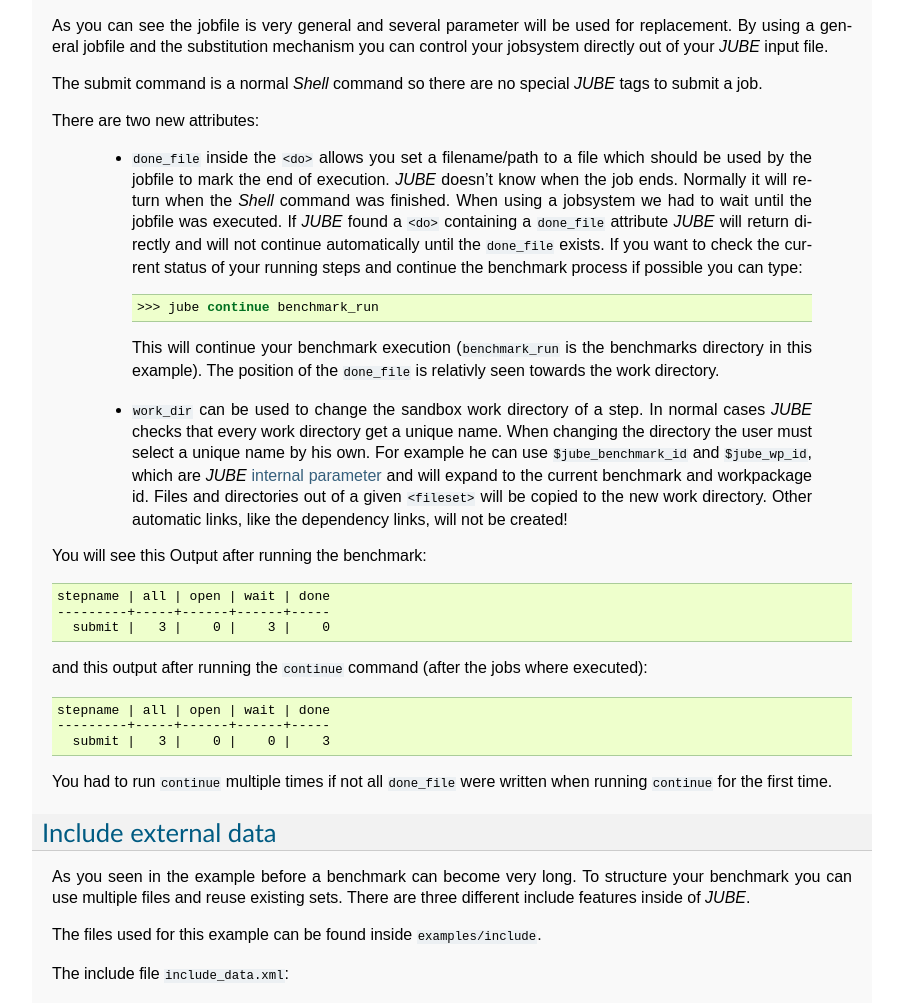
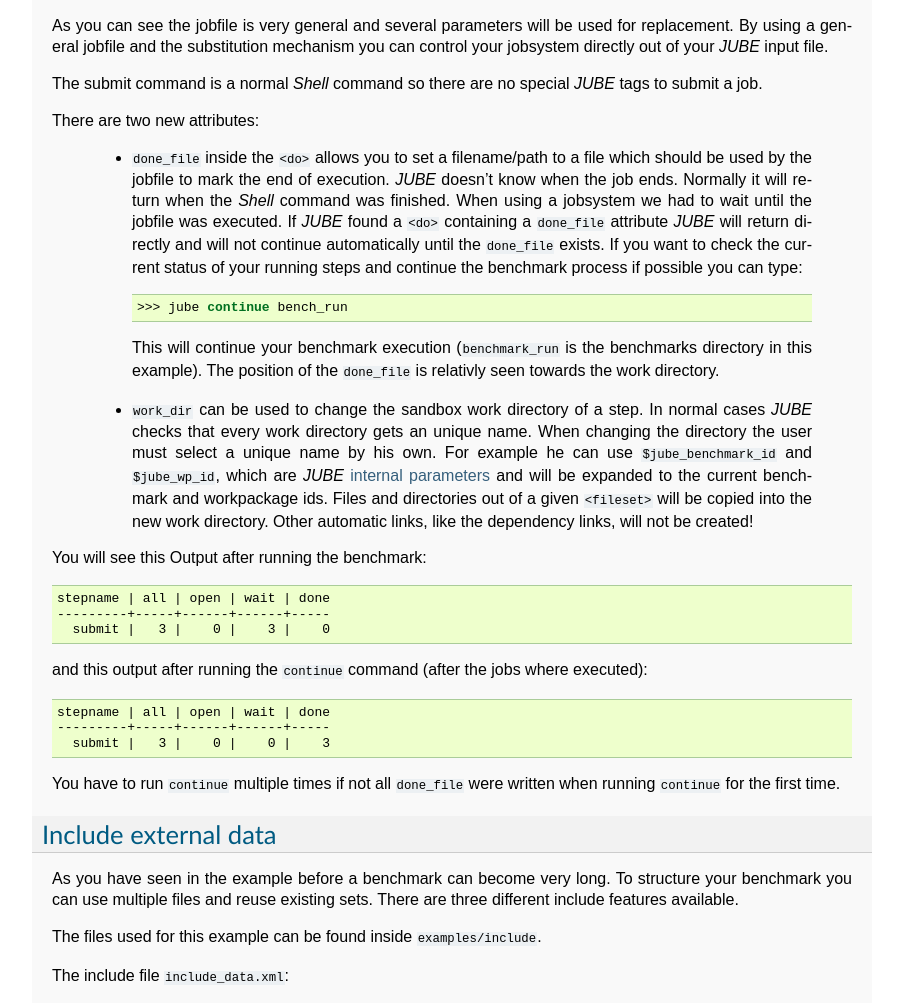
Before and after one commit to FZJ-JSC/JUBE, a Sphinx documentation site: the page built from docs/advanced.rst, in a window 1280 px wide and 1400 px high, scrolled down 2314 px. Shown: the part 243-1246 px from the top of the window, without its empty margins (198-1101 px from the left). Built offline with Sphinx 7.4.7, drawn with Linux system fonts in a browser that asks for light colours; some of the changed text lies outside the part shown; grey boxes are pictures that could not be loaded.

Commit message:
Some documentation updates

```diff
--- a/docs/advanced.rst
+++ b/docs/advanced.rst
@@ -103,14 +104,14 @@
 .. literalinclude:: ../examples/scripting_parameter/scripting_parameter.xml
    :language: xml
 
-In this example we see four different parameter.
+In this example we see four different parameters.
 
 * ``number`` is a normal template which will be expanded to three different :term:`workpackages <workpackage>`.
 * ``additional_number`` is a scripting parameter which creates a new template and bases on ``number``. The ``mode`` is set to the scripting language (``python`` and ``perl`` are allowed).
-  The additional ``type`` is optional and declare the result type after evaluating the expression. The type is only used by the sort algorithm in the result step. It is not possible to
-  create a template of different scripting parameter. Because of this second template we will get six different :term:`workpackages <workpackage>`.
-* ``number_mult`` is a small calculation. You can use any other existing parameter (which is used inside the same step).
-* ``text`` a normal parameter which uses the content of another parameter. For simple concatenation parameter you do not need scripting
+  The additional ``type`` is optional and declares the result type after evaluating the expression. The type is only used by the sort algorithm in the result step. It is not possible to
+  create a template of different scripting parameters. Because of this second template we will get six different :term:`workpackages <workpackage>`.
+* ``number_mult`` is a small calculation. You can use any other existing parameters (which are used inside the same step).
+* ``text`` is a normal parameter which uses the content of another parameter. For a simple concatenation parameter you do not need a scripting
   parameter.
 
 For this example we will find the following output inside the ``run.log``-file:
@@ -137,7 +138,7 @@
    >>> echo "number_mult: 32, text: Number: 4"
 
 Implicit Perl or Python scripting inside the ``<do>`` or any other position is not possible.
-If you want to use some scripting expressions you had to create a new parameter.
+If you want to use some scripting expressions you have to create a new parameter.
 
 .. index:: jobsystem
 
@@ -158,24 +159,24 @@
 .. literalinclude:: ../examples/jobsystem/jobsystem.xml
    :language: xml
 
-As you can see the jobfile is very general and several parameter will be used for replacement. By using a general jobfile and the substitution mechanism
+As you can see the jobfile is very general and several parameters will be used for replacement. By using a general jobfile and the substitution mechanism
 you can control your jobsystem directly out of your *JUBE* input file.
 
 The submit command is a normal *Shell* command so there are no special *JUBE* tags to submit a job.
 
 There are two new attributes:
 
-  * ``done_file`` inside the ``<do>`` allows you set a filename/path to a file which should be used by the jobfile to mark the end of execution. *JUBE* doesn't know when the job ends.
+  * ``done_file`` inside the ``<do>`` allows you to set a filename/path to a file which should be used by the jobfile to mark the end of execution. *JUBE* doesn't know when the job ends.
     Normally it will return when the *Shell* command was finished. When using a jobsystem we had to wait until the jobfile was executed. If *JUBE* found a
     ``<do>`` containing a ``done_file`` attribute *JUBE* will return directly and will not continue automatically until the ``done_file`` exists. If you want to check the current status
     of your running steps and continue the benchmark process if possible you can type::
 
-       >>> jube continue benchmark_run
+       >>> jube continue bench_run
 
     This will continue your benchmark execution (``benchmark_run`` is the benchmarks directory in this example). The position of the ``done_file`` is relativly seen towards the work directory.
-  * ``work_dir`` can be used to change the sandbox work directory of a step. In normal cases *JUBE* checks that every work directory get a unique name. When changing the directory the user must select a
-    unique name by his own. For example he can use ``$jube_benchmark_id`` and ``$jube_wp_id``, which are *JUBE* :term:`internal parameter <jube_variables>` and will expand to the current benchmark and workpackage id. Files and directories out of a given
-    ``<fileset>`` will be copied to the new work directory. Other automatic links, like the dependency links, will not be created!
+  * ``work_dir`` can be used to change the sandbox work directory of a step. In normal cases *JUBE* checks that every work directory gets an unique name. When changing the directory the user must select a
+    unique name by his own. For example he can use ``$jube_benchmark_id`` and ``$jube_wp_id``, which are *JUBE* :term:`internal parameters <jube_variables>` and will be expanded to the current benchmark and workpackage ids. Files and directories out of a given
+    ``<fileset>`` will be copied into the new work directory. Other automatic links, like the dependency links, will not be created!
 
 You will see this Output after running the benchmark:
 
@@ -193,15 +194,15 @@
    ---------+-----+------+------+-----
      submit |   3 |    0 |    0 |    3
 
-You had to run ``continue`` multiple times if not all ``done_file`` were written when running ``continue`` for the first time.
+You have to run ``continue`` multiple times if not all ``done_file`` were written when running ``continue`` for the first time.
 
 .. index:: include
 
 Include external data
 ~~~~~~~~~~~~~~~~~~~~~
 
-As you seen in the example before a benchmark can become very long. To structure your benchmark you can use multiple files and reuse existing
-sets. There are three different include features inside of *JUBE*.
+As you have seen in the example before a benchmark can become very long. To structure your benchmark you can use multiple files and reuse existing
+sets. There are three different include features available.
 
 The files used for this example can be found inside ``examples/include``.
 
```
Also changed, not shown: other parts of docs/advanced.rst (+8 -7 lines), docs/tutorial.rst (+51 -37 lines).
